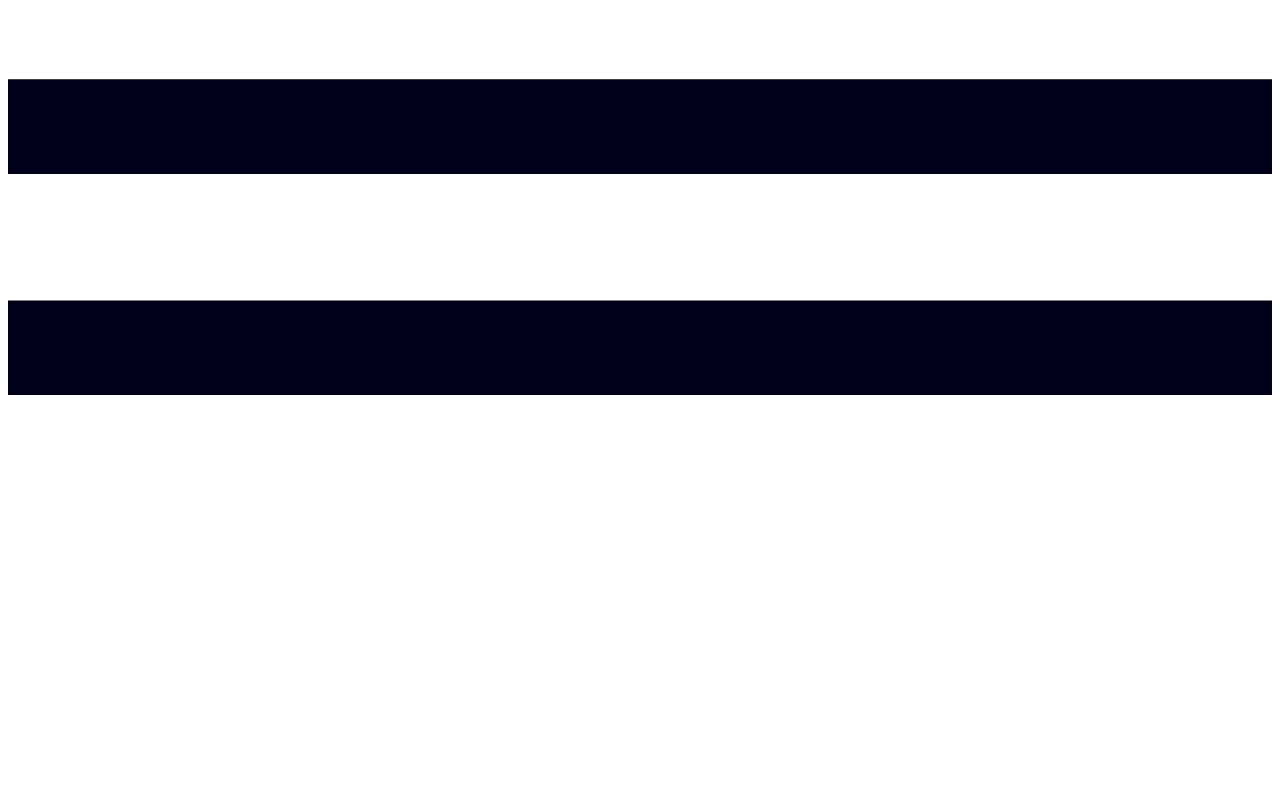
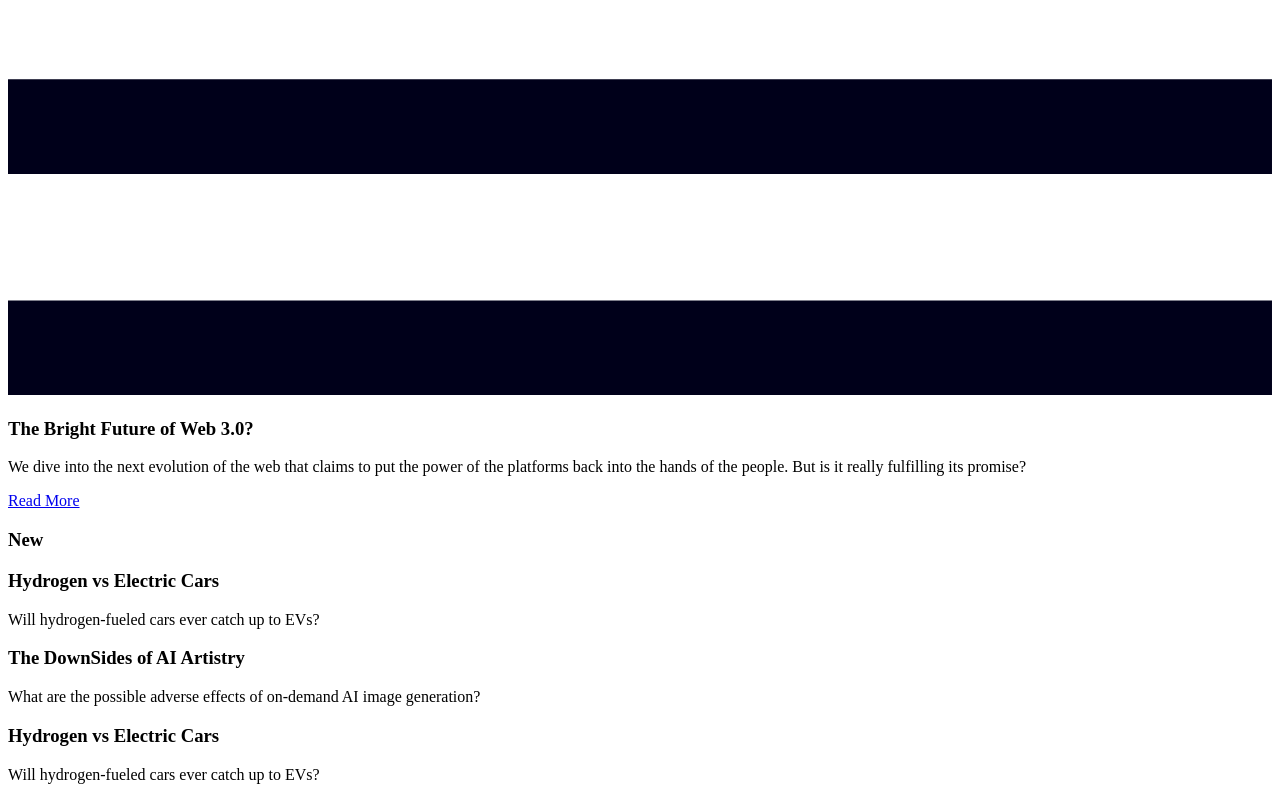
Before and after one commit to sammyodiagbe/news-homepage, a React (Create React App) app: page / in a window 1280 px wide. Shown: the part 932-1732 px from the top of the page. Before the commit the page ends 1339 px from the top, so only its background shows below. Built offline with nearby package versions, Linux system fonts and the light colour scheme.

Commit message:
structure

```diff
--- a/src/App.js
+++ b/src/App.js
@@ -37,8 +37,39 @@ function App() {
       </nav>
       <main className="main">
         <section className="">
-          <aside className="left-main-content"></aside>
-          <aside className="right-aside-new"></aside>
+          <aside className="left-main-content">
+            <div className="bottom">
+              <h1>The Bright Future of Web 3.0?</h1>
+              <div className="writeup">
+                <p>
+                  We dive into the next evolution of the web that claims to put
+                  the power of the platforms back into the hands of the people.
+                  But is it really fulfilling its promise?
+                </p>
+                <a href="#read-more" className="btn">
+                  Read More
+                </a>
+              </div>
+            </div>
+          </aside>
+          <aside className="right-aside-new">
+            <h1>New</h1>
+            <div className="a-news">
+              <h3>Hydrogen vs Electric Cars</h3>
+              <p>Will hydrogen-fueled cars ever catch up to EVs?</p>
+            </div>
+            <div className="a-news">
+              <h3>The DownSides of AI Artistry</h3>
+              <p>
+                What are the possible adverse effects of on-demand AI image
+                generation?
+              </p>
+            </div>
+            <div className="a-news">
+              <h3>Hydrogen vs Electric Cars</h3>
+              <p>Will hydrogen-fueled cars ever catch up to EVs?</p>
+            </div>
+          </aside>
         </section>
         <section className="top-news"></section>
       </main>
```
